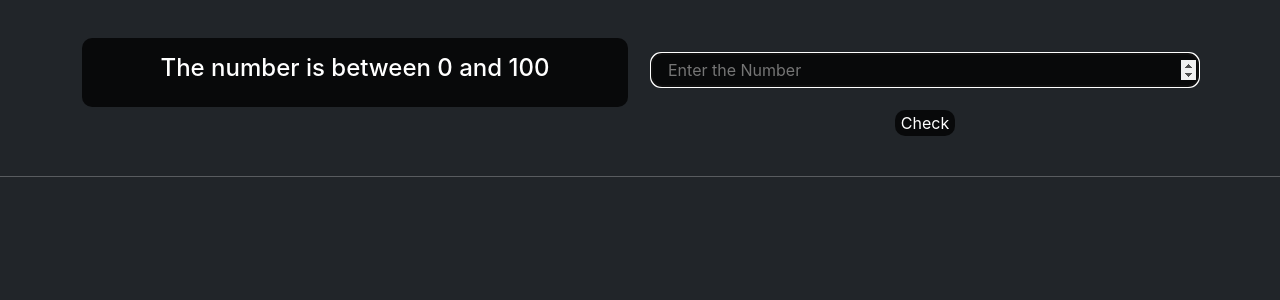
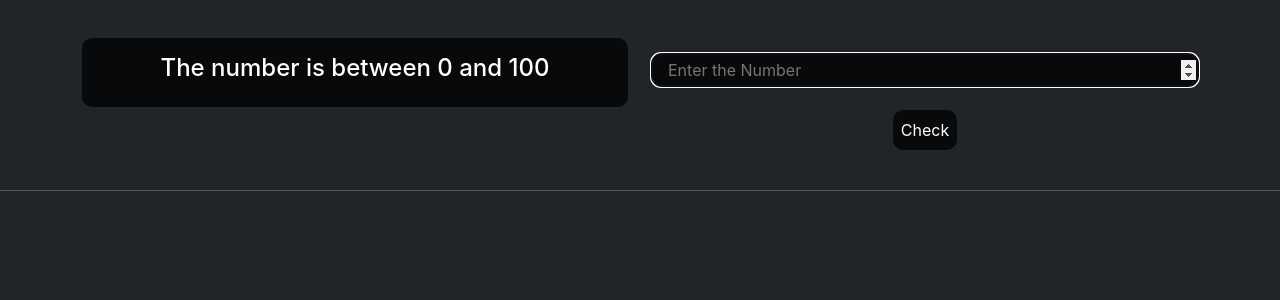
Before and after one commit to Jerit-Baiju/MySite-Django, a Django app: page /projects/num_game/ in a window 1280 px wide. Shown: the part 338-638 px from the top of the page. Run offline with Django 4.2, Linux system fonts and the light colour scheme; the visitor is signed in with stand-in values (Sample User, id 1); data comes from the database, SQL or seed files in the repository.

Commit message:
alter btn

```diff
--- a/projects/templates/projects/num_game.html
+++ b/projects/templates/projects/num_game.html
@@ -44,7 +44,7 @@
                      autocomplete="off"
                      autofocus/>
               <div class="submit pt-4 pb-4">
-                <input type="button" class="btn-lg btn-dark my-but text-white" value="Check" />
+                <input type="button" class="btn-lg btn-dark my-but text-white p-2" value="Check" />
               </div>
             </div>
           </div>
```
